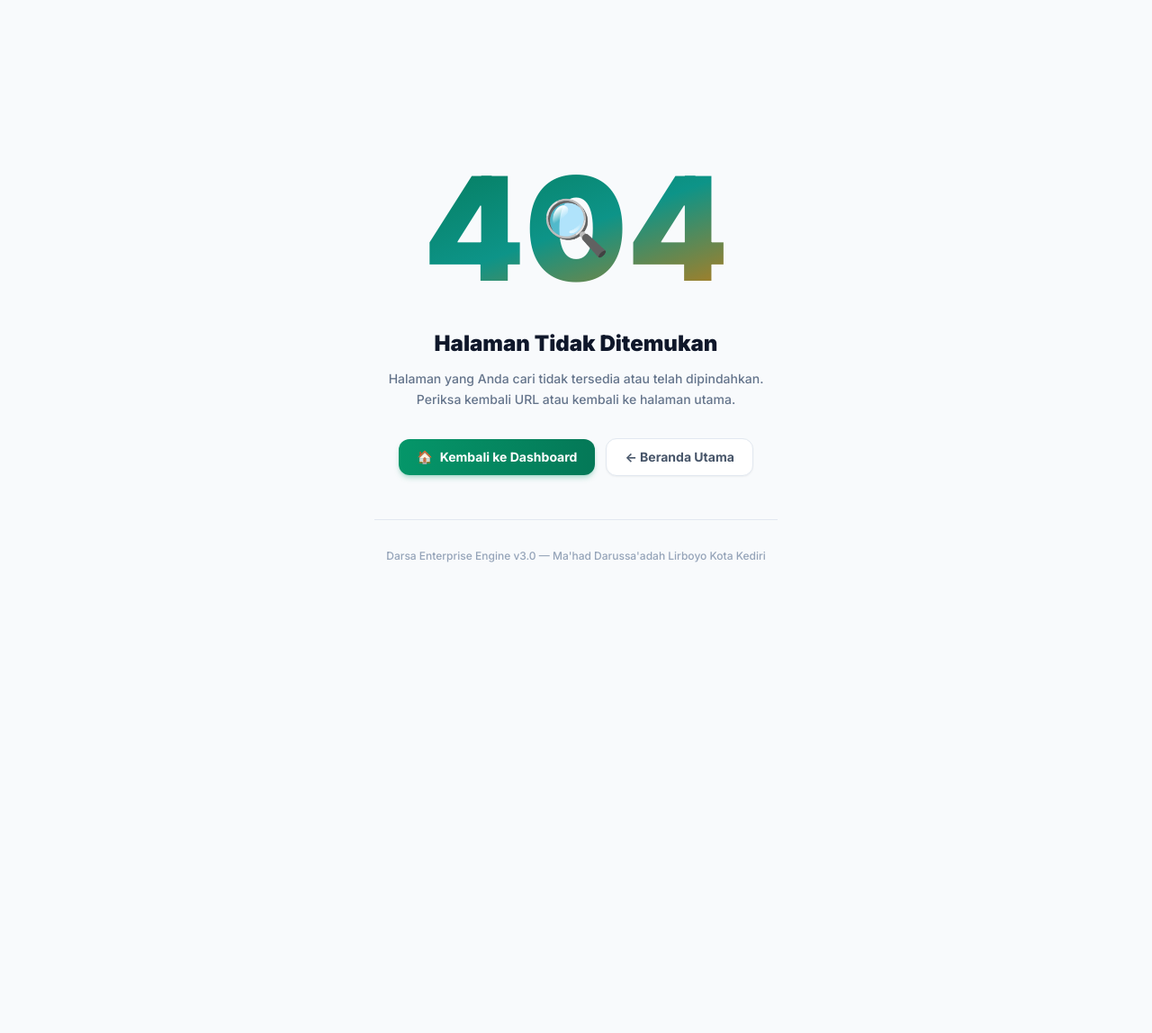
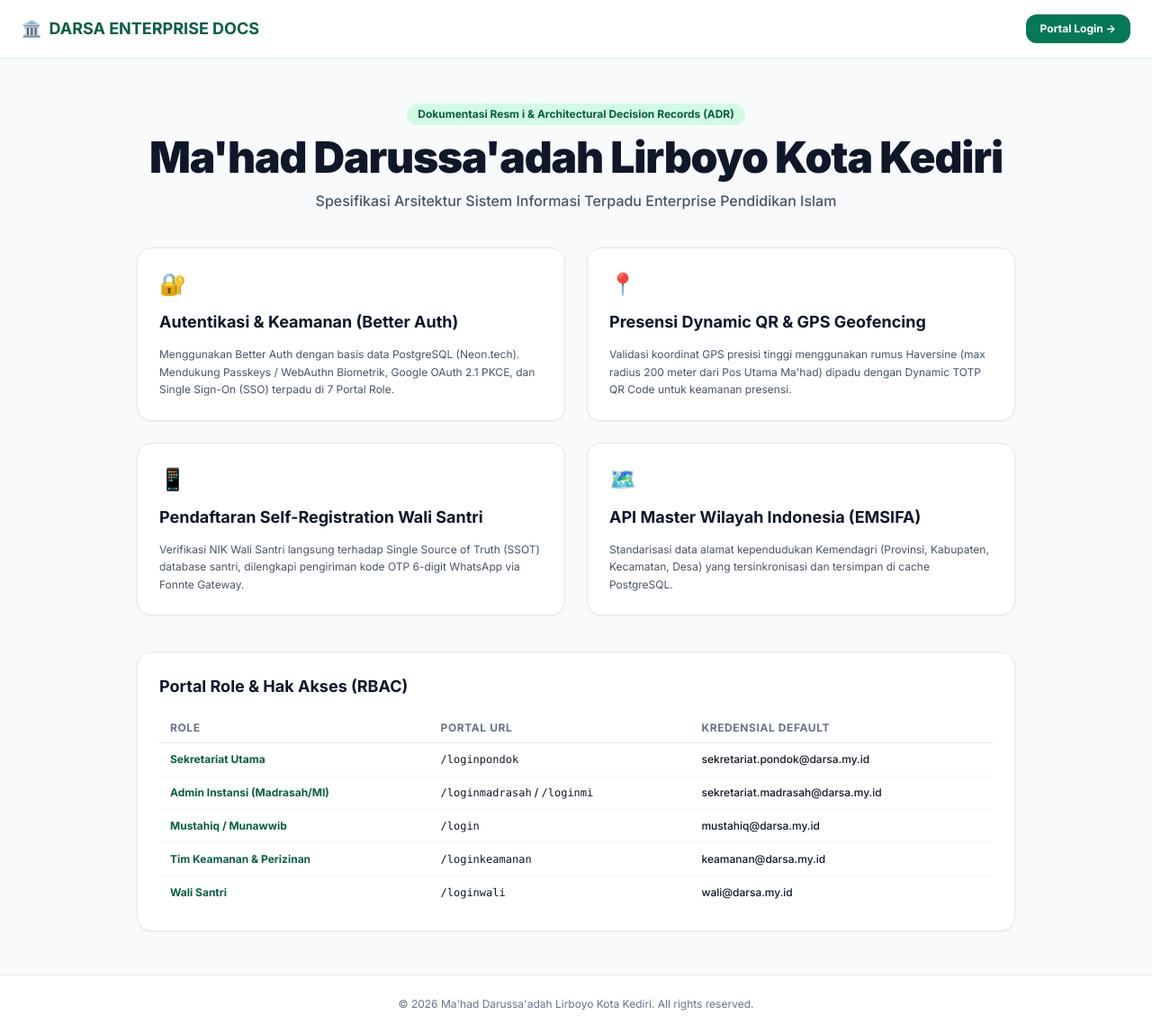
Before and after one commit to devdarsa/enterprise, a Next.js app in the folder apps/web/: page /docs in a window 1280 px wide. Before the commit this address had no page. Shown: the whole page at 90% size. Before the commit the page ends 800 px from the top, so only its background shows below. Built offline with nearby package versions, Linux system fonts and the light colour scheme.

Commit message:
fix(auth): set explicit secret/baseURL fallback for Vercel production serverless & add /docs page

```diff
--- /dev/null
+++ b/apps/web/src/app/docs/page.tsx
@@ -0,0 +1,122 @@
+import Link from 'next/link';
+
+export default function DocsPage() {
+  return (
+    <div className="min-h-screen bg-slate-50 text-slate-900 flex flex-col justify-between">
+      {/* Header */}
+      <header className="border-b border-emerald-100 bg-white/90 backdrop-blur-md px-6 py-4 sticky top-0 z-50 shadow-sm">
+        <div className="max-w-7xl mx-auto flex items-center justify-between">
+          <div className="flex items-center gap-3">
+            <Link href="/" className="font-bold text-lg text-emerald-800 flex items-center gap-2">
+              <span>🏛️</span> DARSA ENTERPRISE DOCS
+            </Link>
+          </div>
+          <Link
+            href="/login"
+            className="px-4 py-2 text-xs font-bold rounded-xl bg-emerald-700 text-white hover:bg-emerald-800 transition-all"
+          >
+            Portal Login →
+          </Link>
+        </div>
+      </header>
+
+      {/* Main Content */}
+      <main className="max-w-5xl mx-auto px-6 py-12 flex-1 space-y-10">
+        <div className="text-center space-y-3">
+          <div className="inline-flex items-center gap-2 px-3 py-1 rounded-full bg-emerald-100 text-emerald-800 text-xs font-bold">
+            Dokumentasi Resm i & Architectural Decision Records (ADR)
+          </div>
+          <h1 className="text-3xl md:text-5xl font-black text-slate-900 tracking-tight">
+            Ma'had Darussa'adah Lirboyo Kota Kediri
+          </h1>
+          <p className="text-slate-600 text-sm md:text-base max-w-2xl mx-auto font-medium">
+            Spesifikasi Arsitektur Sistem Informasi Terpadu Enterprise Pendidikan Islam
+          </p>
+        </div>
+
+        {/* System Architecture Grid */}
+        <div className="grid grid-cols-1 md:grid-cols-2 gap-6">
+          <div className="bg-white p-6 rounded-2xl border border-slate-200 shadow-sm space-y-3">
+            <div className="text-2xl">🔐</div>
+            <h3 className="font-bold text-lg text-slate-900">Autentikasi & Keamanan (Better Auth)</h3>
+            <p className="text-xs text-slate-600 leading-relaxed">
+              Menggunakan Better Auth dengan basis data PostgreSQL (Neon.tech). Mendukung Passkeys / WebAuthn Biometrik, Google OAuth 2.1 PKCE, dan Single Sign-On (SSO) terpadu di 7 Portal Role.
+            </p>
+          </div>
+
+          <div className="bg-white p-6 rounded-2xl border border-slate-200 shadow-sm space-y-3">
+            <div className="text-2xl">📍</div>
+            <h3 className="font-bold text-lg text-slate-900">Presensi Dynamic QR & GPS Geofencing</h3>
+            <p className="text-xs text-slate-600 leading-relaxed">
+              Validasi koordinat GPS presisi tinggi menggunakan rumus Haversine (max radius 200 meter dari Pos Utama Ma'had) dipadu dengan Dynamic TOTP QR Code untuk keamanan presensi.
+            </p>
+          </div>
+
+          <div className="bg-white p-6 rounded-2xl border border-slate-200 shadow-sm space-y-3">
+            <div className="text-2xl">📱</div>
+            <h3 className="font-bold text-lg text-slate-900">Pendaftaran Self-Registration Wali Santri</h3>
+            <p className="text-xs text-slate-600 leading-relaxed">
+              Verifikasi NIK Wali Santri langsung terhadap Single Source of Truth (SSOT) database santri, dilengkapi pengiriman kode OTP 6-digit WhatsApp via Fonnte Gateway.
+            </p>
+          </div>
+
+          <div className="bg-white p-6 rounded-2xl border border-slate-200 shadow-sm space-y-3">
+            <div className="text-2xl">🗺️</div>
+            <h3 className="font-bold text-lg text-slate-900">API Master Wilayah Indonesia (EMSIFA)</h3>
+            <p className="text-xs text-slate-600 leading-relaxed">
+              Standarisasi data alamat kependudukan Kemendagri (Provinsi, Kabupaten, Kecamatan, Desa) yang tersinkronisasi dan tersimpan di cache PostgreSQL.
+            </p>
+          </div>
+        </div>
+
+        {/* Roles Table */}
+        <div className="bg-white p-6 rounded-2xl border border-slate-200 shadow-sm space-y-4">
+          <h3 className="font-bold text-lg text-slate-900">Portal Role & Hak Akses (RBAC)</h3>
+          <div className="overflow-x-auto text-xs">
+            <table className="w-full text-left border-collapse">
+              <thead>
+                <tr className="border-b border-slate-200 text-slate-500 uppercase tracking-wider">
+                  <th className="py-2 px-3">Role</th>
+                  <th className="py-2 px-3">Portal URL</th>
+                  <th className="py-2 px-3">Kredensial Default</th>
+                </tr>
+              </thead>
+              <tbody className="divide-y divide-slate-100 font-medium">
+                <tr>
+                  <td className="py-2.5 px-3 font-bold text-emerald-800">Sekretariat Utama</td>
+                  <td className="py-2.5 px-3"><code>/loginpondok</code></td>
+                  <td className="py-2.5 px-3">sekretariat.pondok@darsa.my.id</td>
+                </tr>
+                <tr>
+                  <td className="py-2.5 px-3 font-bold text-emerald-800">Admin Instansi (Madrasah/MI)</td>
+                  <td className="py-2.5 px-3"><code>/loginmadrasah</code> / <code>/loginmi</code></td>
+                  <td className="py-2.5 px-3">sekretariat.madrasah@darsa.my.id</td>
+                </tr>
+                <tr>
+                  <td className="py-2.5 px-3 font-bold text-emerald-800">Mustahiq / Munawwib</td>
+                  <td className="py-2.5 px-3"><code>/login</code></td>
+                  <td className="py-2.5 px-3">mustahiq@darsa.my.id</td>
+                </tr>
+                <tr>
+                  <td className="py-2.5 px-3 font-bold text-emerald-800">Tim Keamanan & Perizinan</td>
+                  <td className="py-2.5 px-3"><code>/loginkeamanan</code></td>
+                  <td className="py-2.5 px-3">keamanan@darsa.my.id</td>
+                </tr>
+                <tr>
+                  <td className="py-2.5 px-3 font-bold text-emerald-800">Wali Santri</td>
+                  <td className="py-2.5 px-3"><code>/loginwali</code></td>
+                  <td className="py-2.5 px-3">wali@darsa.my.id</td>
+                </tr>
+              </tbody>
+            </table>
+          </div>
+        </div>
+      </main>
+
+      {/* Footer */}
+      <footer className="border-t border-slate-200 bg-white py-6 px-6 text-center text-xs text-slate-500">
+        <p>© 2026 Ma'had Darussa'adah Lirboyo Kota Kediri. All rights reserved.</p>
+      </footer>
+    </div>
+  );
+}
--- a/packages/auth/src/index.ts
+++ b/packages/auth/src/index.ts
@@ -4,6 +4,14 @@ import { toNextJsHandler } from 'better-auth/next-js';
 import { prisma } from '@darsa/database';
 
 export const auth = betterAuth({
+  secret: process.env.BETTER_AUTH_SECRET || 'darsa-enterprise-secret-prod-2026-lirboyo-neon-ok',
+  baseURL: process.env.BETTER_AUTH_URL || process.env.NEXT_PUBLIC_APP_URL || 'https://web-red-tau-84.vercel.app',
+  trustedOrigins: [
+    'https://web-red-tau-84.vercel.app',
+    'https://darsa.develzy.my.id',
+    'http://localhost:3000',
+    'http://localhost:3005',
+  ],
   database: prismaAdapter(prisma, {
     provider: 'postgresql',
   }),
```
